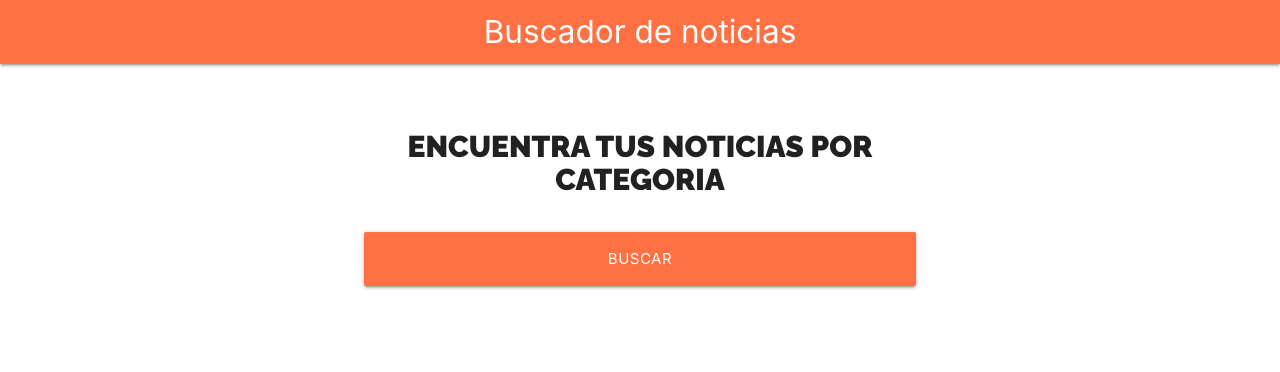
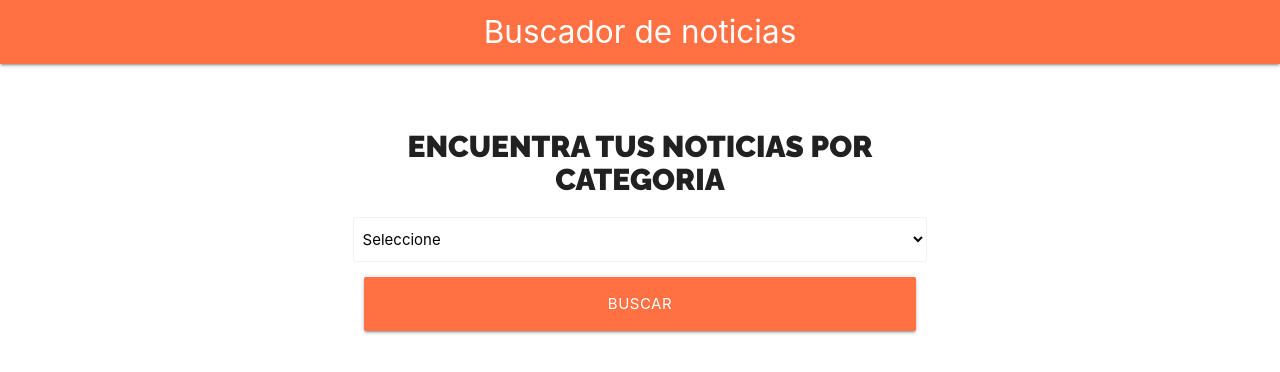
Before and after one commit to Alejandro-Ochando/buscador_noticias, a React (Create React App) app: page / in a window 1280 px wide. Shown: the top 372 px of the page. Built offline with nearby package versions, Linux system fonts and the light colour scheme.

Commit message:
Creando el custom hook: useSelect

```diff
--- a/src/components/Formulario.js
+++ b/src/components/Formulario.js
@@ -1,14 +1,19 @@
 import React from 'react';
 import styles from './Formulario.module.css';
+import useSelect from '../hooks/useSelect';
 
 const Formulario = () => {
+
+    //Utilizar el custom hook: useSelect
+    const [ categoria, SelectNoticias ] = useSelect();
+
     return (
 
         <div className={`${styles.buscador} row`}>
             <div className="col s12 m8 offset-m2">
                 <form>
                     <h2 className={styles.heading}>Encuentra tus Noticias por categoria</h2>
-
+                    <SelectNoticias />
                     <div className="input-field col s12">
                         <input
                             type="submit"
--- /dev/null
+++ b/src/hooks/useSelect.js
@@ -0,0 +1,19 @@
+import React, { useState } from 'react';
+
+
+const useSelect = (stateInicial, opciones) => {
+
+    const [ state, actualizarState ] = useState('');
+
+    const SelectNoticias = () => (
+        <select
+            className="browser-default"
+        >
+            <option value="">Seleccione</option>
+        </select>
+    );
+
+    return [ state, SelectNoticias ];
+}
+
+export default useSelect;
```
